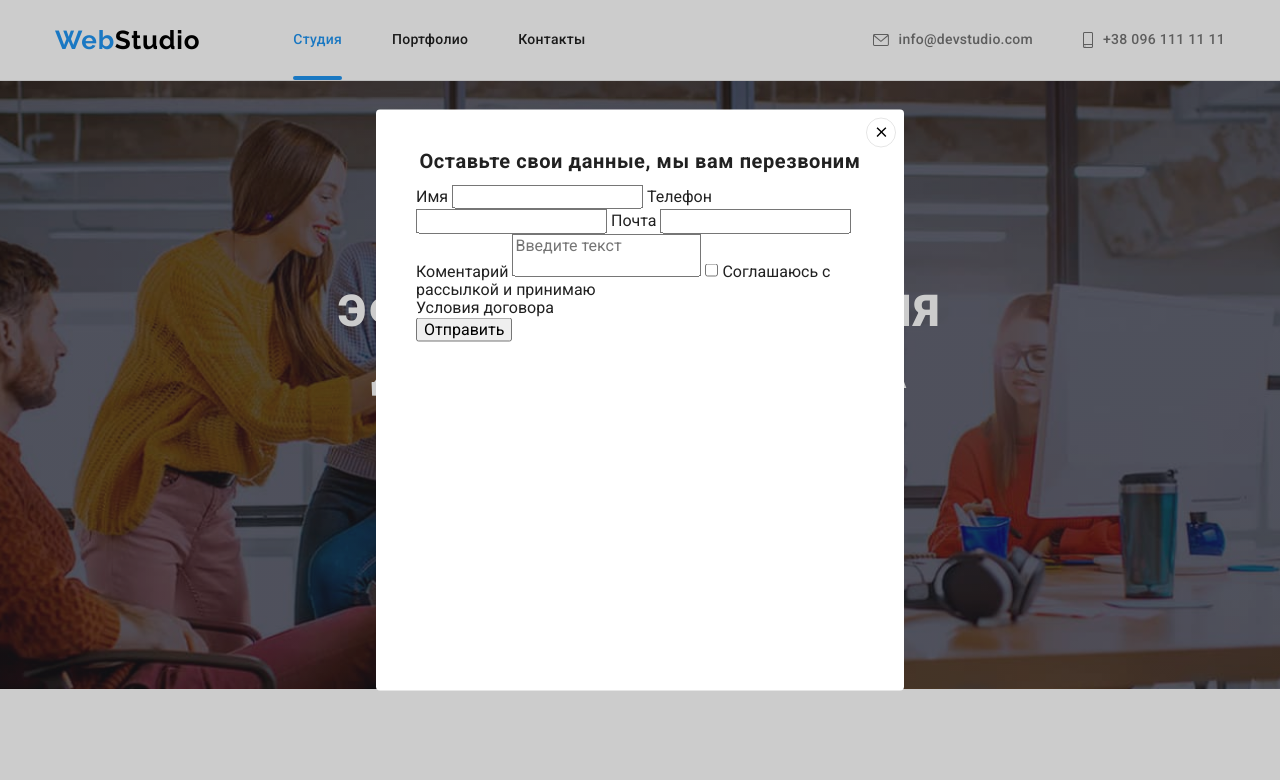
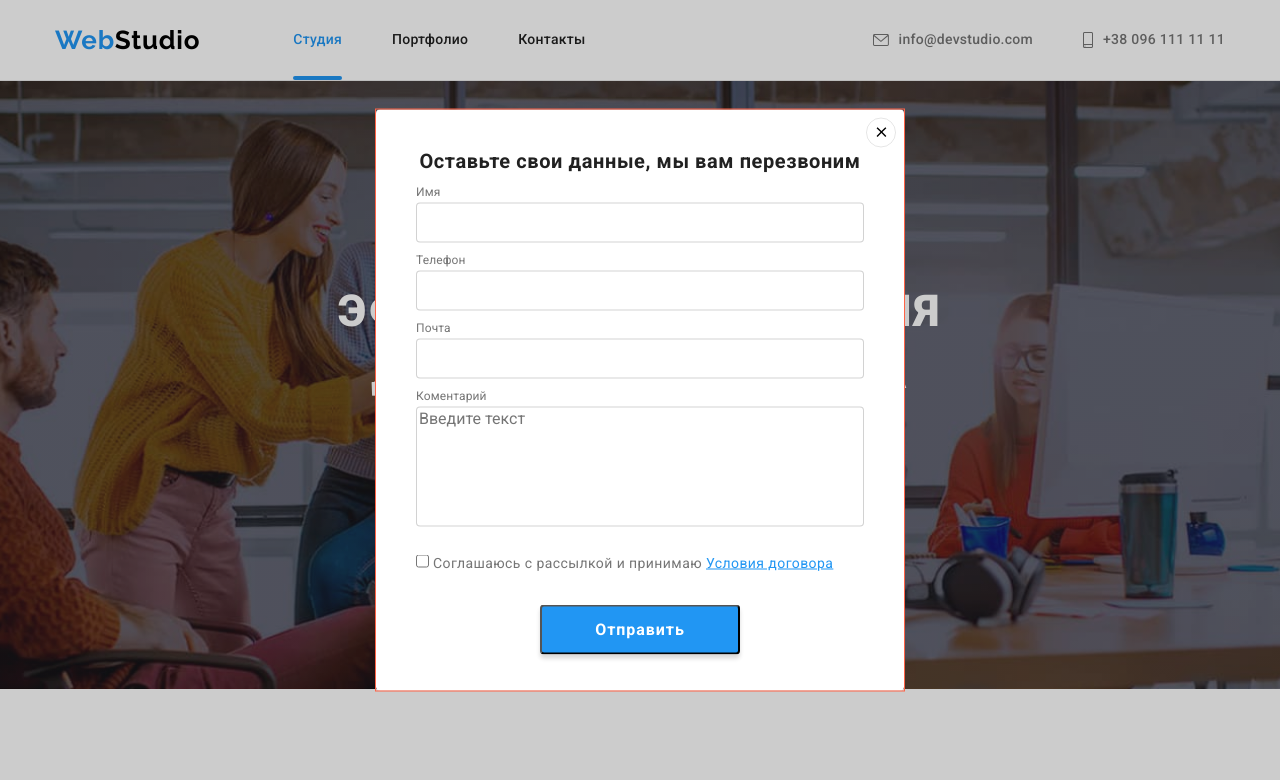
Before and after one commit to Vladomira/goit-markup-hw-06, a plain HTML site: page index.html in a window 1280 px wide. Both pictures are taken after a click on the button "Заказать услугу". Shown: the top 780 px of the page. Drawn offline with nearby package versions, Linux system fonts and the light colour scheme.

Commit message:
adds styles for text in form etc.

```diff
--- a/css/styles.css
+++ b/css/styles.css
@@ -747,8 +747,6 @@ body {
 
 /* form */
 .subscription {
-    /* display: flex;
-    direction: column; */
 
     margin-right: auto;
 }
@@ -763,18 +761,12 @@ body {
     text-transform: uppercase;
     color: var(--white-color);
 }
-textarea {
-    resize:none;
-}
+
 /* ==========footer end=========== */
 
 /* modalbtn-form */
-.application-form {
-    display: flex;
-    flex-direction: column;
-    padding: 40px;
-}
-.application-title{
+
+.form-title{
     display: block;
     padding-bottom: 12px;
     font-weight: var( --font-weight-variable);
@@ -784,7 +776,86 @@ textarea {
     letter-spacing: var(--letter-spacing);
 }
 
+.form {
+    width: 100%;
+    padding: 40px;
+    height: 100%;
+    outline: 1px solid tomato;
+}
+.input-field {
+    width: 100%;
+    height: 40px;
+    border: 1px solid rgba(33, 33, 33, 0.2);
+    box-sizing: border-box;
+    border-radius: 4px;
+}
+.input-field{
+    margin-bottom: 10px;
+}
+.label-text {
+    display: block;
+    font-size: 12px;
+    line-height: 1.17;
+    letter-spacing: 0.01em;
+    color: var(--paragraph-color);
+    margin-bottom: 4px;
+}
 
+textarea {
+    resize:none;
+    width: 100%;
+    min-height: 120px;
+    border: 1px solid rgba(33, 33, 33, 0.2);
+    box-sizing: border-box;
+    border-radius: 4px;
+    margin-bottom: 20px;
+}
+
+/* textarea[placeholder] {
+    font-size: 12px;
+    line-height: 1.7;
+    letter-spacing: 0.01em;
+    color: rgba(117, 117, 117, 0.5);
+} */
+
+.confidence-text {
+    font-size: 14px;
+    line-height: 1.7;
+    letter-spacing: var(--letter-spacing);
+    color: var(--paragraph-color);
+}
+.confidence-link {
+    font-size: 14px;
+    line-height: 1.7;
+    letter-spacing: var(--letter-spacing);
+    color: var(--accent-color);
+    text-decoration: underline;
+}
+.submit-btn {
+    display: block;
+    margin-top: 30px;
+    margin-left: auto;
+    margin-right: auto;
+    width: 200px;
+    height: 50px;
+    background: var(--accent-color);
+    border-radius: 4px;
+    box-shadow: 0px 4px 4px rgba(0, 0, 0, 0.15);
+
+    /* font-weight: var(--font-weight-variable);
+    font-size: 16px;
+    line-height: 1.9;
+    letter-spacing: 0.06em;
+    color: #FFFFFF; */
+
+}
+.submit-text{
+    font-weight: var(--font-weight-variable);
+    font-size: 16px;
+    line-height: 1.9;
+    letter-spacing: 0.06em;
+    color: #FFFFFF;
+}
 
 /* backdrop+modal */
 .backdrop {
--- a/index.html
+++ b/index.html
@@ -411,36 +411,29 @@
         </use>
       </svg>
     </button>
-    <div class="application-form">
-      <h2 class="application-title">Оставьте свои данные, мы вам перезвоним</h2>
-      <form name="application" autocomplete="on">
-        <label for="name">Имя</label>
-        <input type="text" name="name" id="name">
+    <!-- form -->
+      <form class="form" name="form" autocomplete="on">
+        <h2 class="form-title">Оставьте свои данные, мы вам перезвоним</h2>
+        <label for="name" class="label-text">Имя</label>
+        <input class="input-field" type="text" name="name" id="name">
 
-        <label for="tel">Телефон</label>
-        <input type="tel" name="tel" id="tel">
+        <label for="tel" class="label-text">Телефон</label>
+        <input class="input-field" type="tel" name="tel" id="tel">
 
-        <label for="mail">Почта</label>
-        <input type="email" name="mail" id="mail">
-        <label>
-          Коментарий
-        <textarea name="coment" rows="" placeholder="Введите текст"></textarea>
-        </label>
+        <label for="mail" class="label-text">Почта</label>
+        <input class="input-field" type="email" name="mail" id="mail">
+        <label for="comment" class="label-text">Коментарий</label>
+        <textarea id="comment" name="comment" rows="" placeholder="Введите текст"></textarea>
+
 
         <!--check-box-->
         <input type="checkbox" name="confidence" value="css" id="confidence">
-        <label for="confidence">Соглашаюсь с рассылкой и принимаю<a class="link">Условия договора</a></label>
+        <label for="confidence">
+         <span class="confidence-text">Соглашаюсь с рассылкой и принимаю</span></label>
+          <a href="" class="confidence-link">Условия договора</a>
 
-           <!-- radio -->
-
-
-
-
-        <button type="submit">Отправить</button>
+       <button type="submit" class="submit-btn"><span class="submit-text">Отправить</span></button>
       </form>
-
-    </div>
-
 
   </div>
   </div>
```
